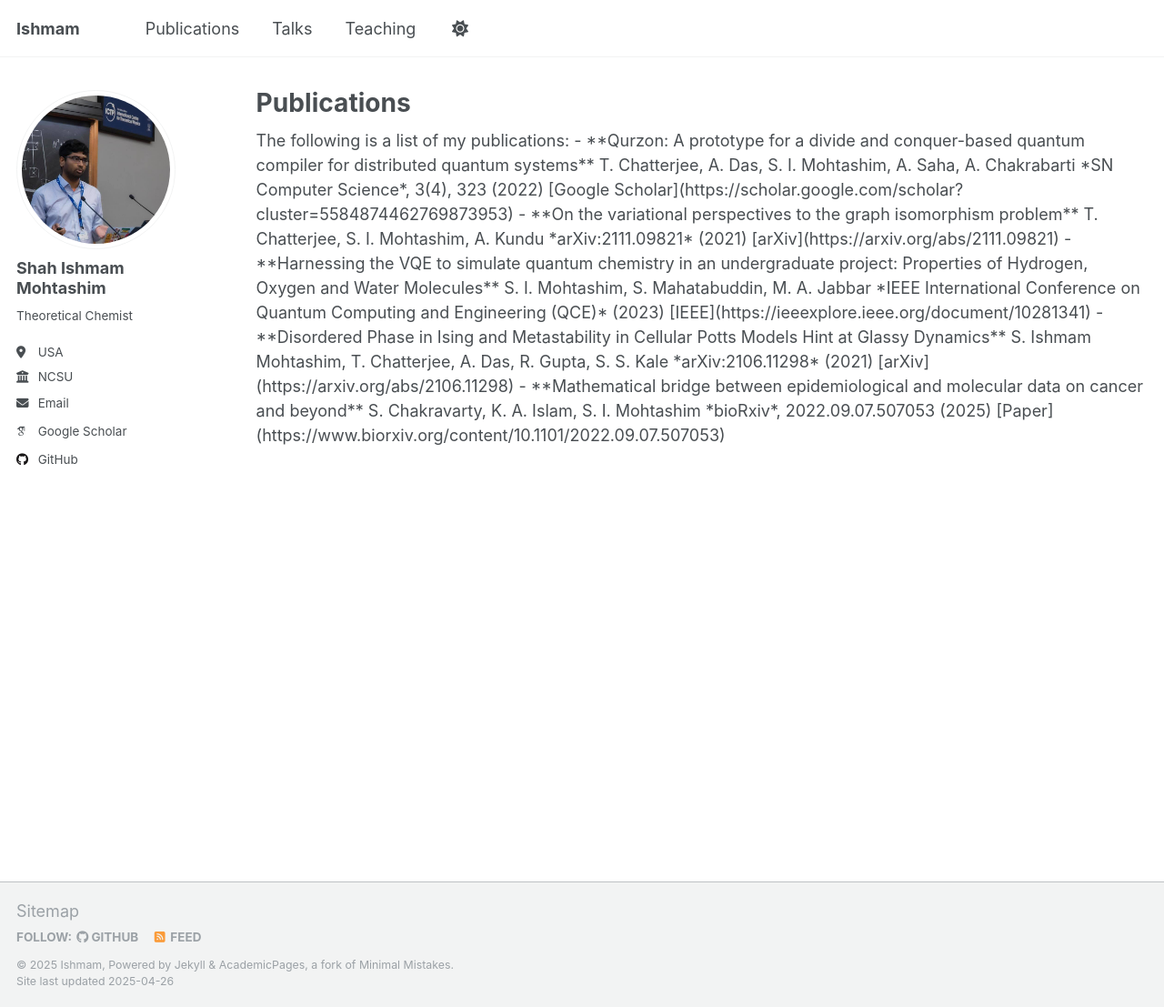
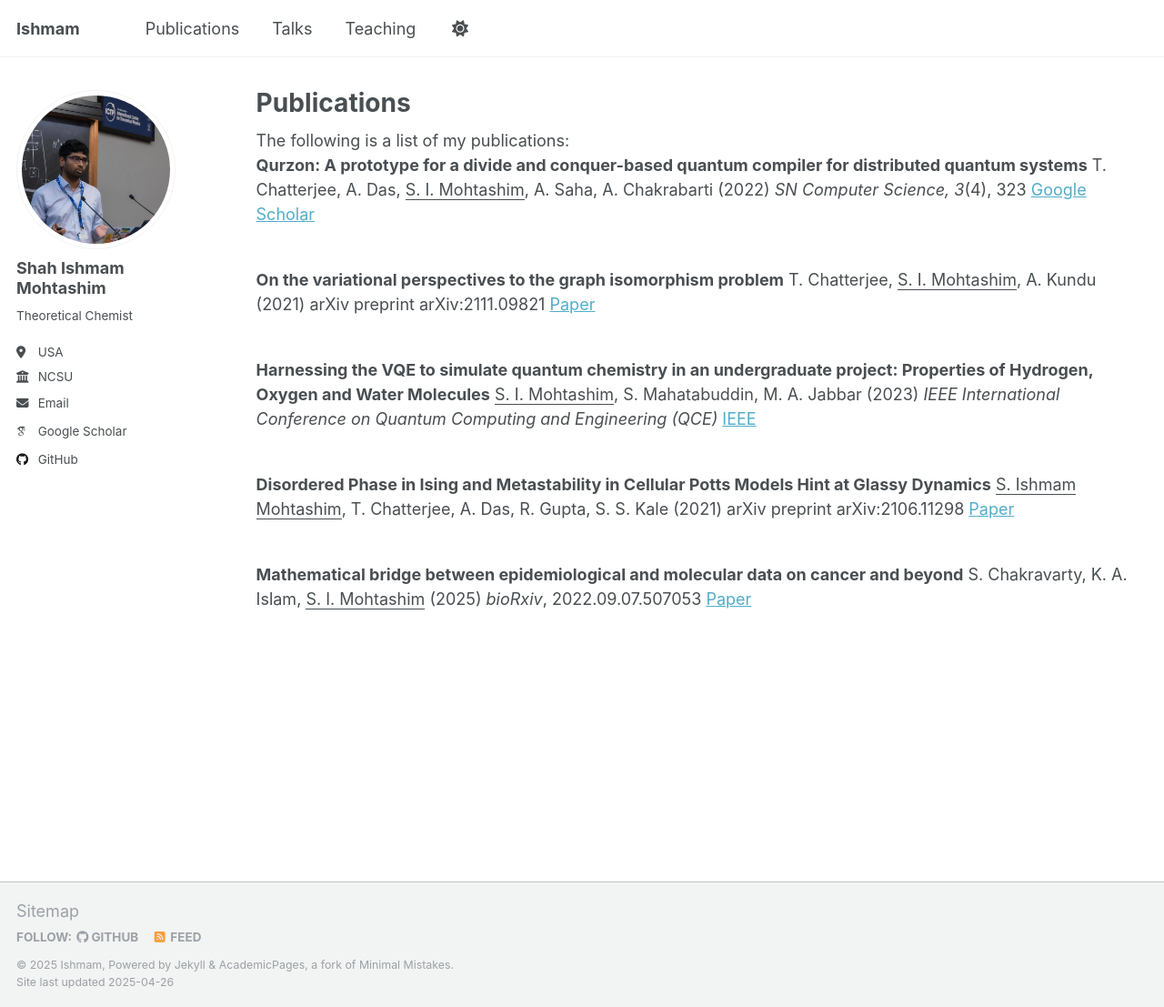
Before and after one commit to IshmamShah/ishmamshah.github.io, a Jekyll site: the page built from _pages/publications.html, in a window 1280 px wide and 1107 px high. Shown: the whole window at 91% size. Built offline with Jekyll 4.4.1, drawn with Linux system fonts in a browser that asks for light colours; some web fonts are replaced.

Commit message:
Update publications.html

```diff
--- a/_pages/publications.html
+++ b/_pages/publications.html
@@ -7,27 +7,37 @@ author_profile: true
 
 The following is a list of my publications:
 
-- **Qurzon: A prototype for a divide and conquer-based quantum compiler for distributed quantum systems**
-  T. Chatterjee, A. Das, S. I. Mohtashim, A. Saha, A. Chakrabarti
-  *SN Computer Science*, 3(4), 323 (2022)
-  [Google Scholar](https://scholar.google.com/scholar?cluster=5584874462769873953)
+<div class="pub" style="margin-bottom: 2.5em;">
+<b>Qurzon: A prototype for a divide and conquer-based quantum compiler for distributed quantum systems</b>
+T. Chatterjee, A. Das, <u>S. I. Mohtashim</u>, A. Saha, A. Chakrabarti (2022)
+<i>SN Computer Science, 3</i>(4), 323
+<a href="https://scholar.google.com/scholar?cluster=5584874462769873953" target="_blank">Google Scholar</a>
+</div>
 
-- **On the variational perspectives to the graph isomorphism problem**
-  T. Chatterjee, S. I. Mohtashim, A. Kundu
-  *arXiv:2111.09821* (2021)
-  [arXiv](https://arxiv.org/abs/2111.09821)
+<div class="pub" style="margin-bottom: 2.5em;">
+<b>On the variational perspectives to the graph isomorphism problem</b>
+T. Chatterjee, <u>S. I. Mohtashim</u>, A. Kundu (2021)
+arXiv preprint arXiv:2111.09821
+<a href="https://arxiv.org/abs/2111.09821" target="_blank">Paper</a>
+</div>
 
-- **Harnessing the VQE to simulate quantum chemistry in an undergraduate project: Properties of Hydrogen, Oxygen and Water Molecules**
-  S. I. Mohtashim, S. Mahatabuddin, M. A. Jabbar
-  *IEEE International Conference on Quantum Computing and Engineering (QCE)* (2023)
-  [IEEE](https://ieeexplore.ieee.org/document/10281341)
+<div class="pub" style="margin-bottom: 2.5em;">
+<b>Harnessing the VQE to simulate quantum chemistry in an undergraduate project: Properties of Hydrogen, Oxygen and Water Molecules</b>
+<u>S. I. Mohtashim</u>, S. Mahatabuddin, M. A. Jabbar (2023)
+<i>IEEE International Conference on Quantum Computing and Engineering (QCE)</i>
+<a href="https://ieeexplore.ieee.org/document/10281341" target="_blank">IEEE</a>
+</div>
 
-- **Disordered Phase in Ising and Metastability in Cellular Potts Models Hint at Glassy Dynamics**
-  S. Ishmam Mohtashim, T. Chatterjee, A. Das, R. Gupta, S. S. Kale
-  *arXiv:2106.11298* (2021)
-  [arXiv](https://arxiv.org/abs/2106.11298)
+<div class="pub" style="margin-bottom: 2.5em;">
+<b>Disordered Phase in Ising and Metastability in Cellular Potts Models Hint at Glassy Dynamics</b>
+<u>S. Ishmam Mohtashim</u>, T. Chatterjee, A. Das, R. Gupta, S. S. Kale (2021)
+arXiv preprint arXiv:2106.11298
+<a href="https://arxiv.org/abs/2106.11298" target="_blank">Paper</a>
+</div>
 
-- **Mathematical bridge between epidemiological and molecular data on cancer and beyond**
-  S. Chakravarty, K. A. Islam, S. I. Mohtashim
-  *bioRxiv*, 2022.09.07.507053 (2025)
-  [Paper](https://www.biorxiv.org/content/10.1101/2022.09.07.507053)
+<div class="pub" style="margin-bottom: 2.5em;">
+<b>Mathematical bridge between epidemiological and molecular data on cancer and beyond</b>
+S. Chakravarty, K. A. Islam, <u>S. I. Mohtashim</u> (2025)
+<i>bioRxiv</i>, 2022.09.07.507053
+<a href="https://www.biorxiv.org/content/10.1101/2022.09.07.507053" target="_blank">Paper</a>
+</div>
```
